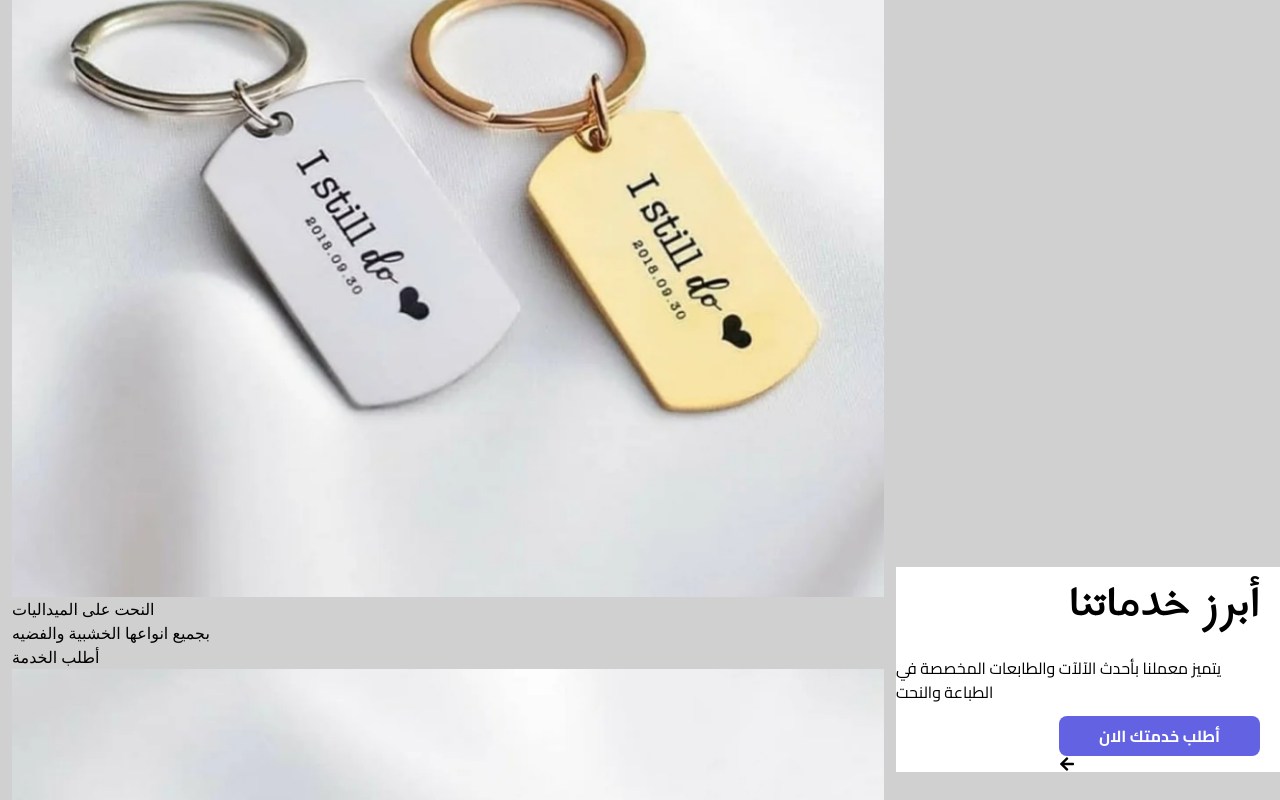
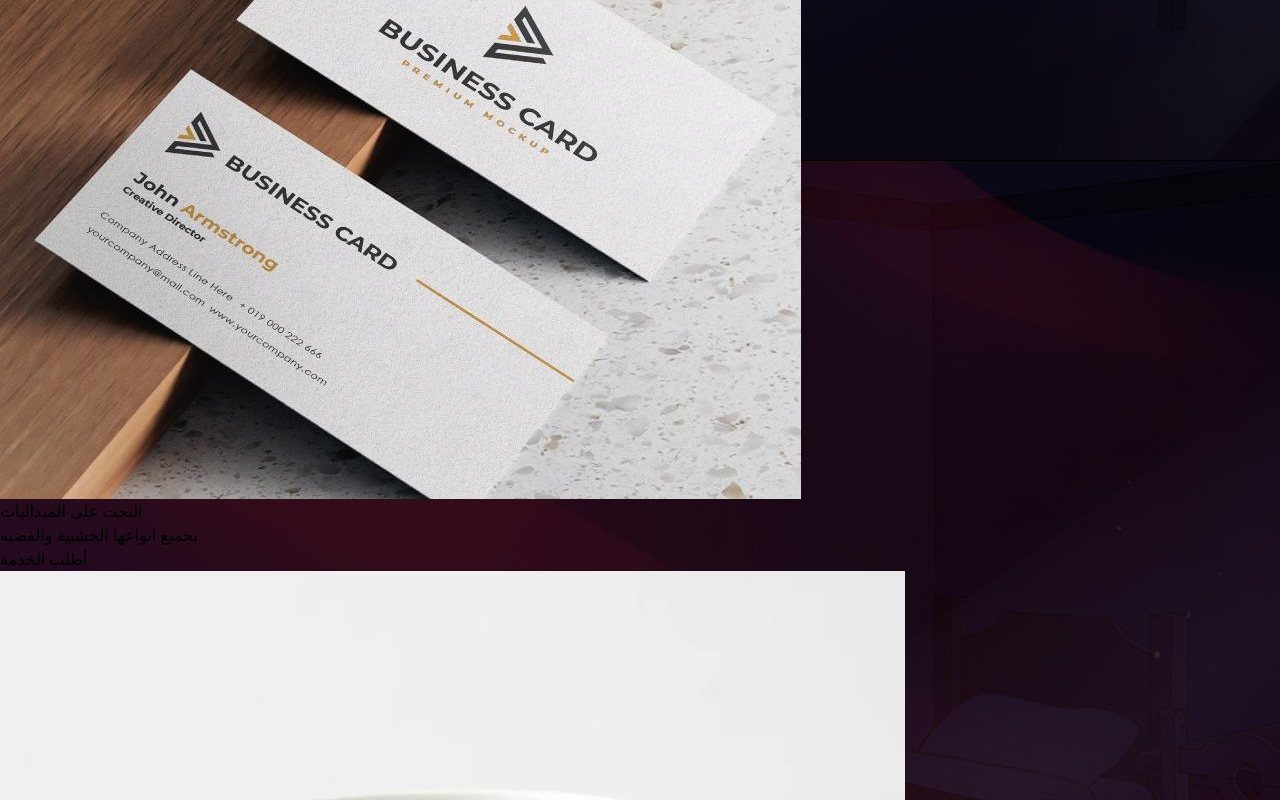
Before and after one commit to seriesBLACK/medad-center, a React (Vite) app: page / in a window 1280 px wide. Shown: the part 2000-2800 px from the top of the page. Built offline with nearby package versions, Linux system fonts and the light colour scheme.

Commit message:
create services section

```diff
--- a/src/components/ServiceCard.jsx
+++ b/src/components/ServiceCard.jsx
@@ -1,18 +1,17 @@
 
 export default function ServiceCard({ items }) {
   return (
-    <div className="h-[452px] w-[314px] bg-[#D9D9D9] rounded-[14px] flex flex-col justify-between p-[8px]">
-      {items.map((item) => (
-        <>
-          <img className="rounded-[14px] h-[299px] w-[298px]" key={item.id} src={item.img} alt="" />
-          <h4 className=" font-[Cairo] text-end text-black text-[24px] font-medium">{item.desc}</h4>
-          <p className="text-[#575454] text-end text-[14px] font-[Cairo]">{item.text}</p>
-          <button className="text-[#D5D7DC] bg-black rounded-[14px] font-[Cairo] font-bold w-[298px] h-[36px]">أطلب الخدمة</button>
-        </>
+
+    <div className="h-[452px] w-[314px] bg-[#5f1d1d11]  rounded-[14px] flex flex-col justify-between p-[8px] shadow-[0_35px_60px_-15px_rgba(0,0,0,0.3)] mb-3">
 
 
+      <img className="rounded-[14px] h-[299px] w-[298px]" key={items.id} src={items.img} alt="" />
+      <h4 className=" font-[Cairo] text-end text-white text-[24px] font-medium">{items.desc}</h4>
+      <p className="text-gray-400 text-end text-[14px] font-[Cairo]">{items.text}</p>
+      <button className="text-white bg-[#313d7c] rounded-[14px] font-[Cairo] font-bold w-[298px] h-[36px]">أطلب الخدمة</button>
 
-      ))}
+
     </div>
+
   )
 }
--- a/src/components/Services.jsx
+++ b/src/components/Services.jsx
@@ -1,14 +1,12 @@
 import "../css/services.scss";
-import { FaArrowLeft } from "react-icons/fa"
-import medalWood from "/services/medal.png";
 import medal from "/services/medal2.png";
 import cup from "/services/cup.png";
-import magic from "/services/cup2.png";
 import card from "/services/card.jpg";
-import stamp from "/services/stamp.png";
+import stamp from "/services/stamp.jpg";
 import bag from "/services/bag.jpg";
-import board from "/services/lighting-board.png"
+import board from "/services/lighting-board.png";
 import ServiceCard from "./ServiceCard";
+import smallBoard from "/services/board.png"
 
 
 
@@ -22,43 +20,60 @@ const Services = () => {
       text: "بجميع انواعها الخشبية والفضيه",
     },
     {
-      id: 1,
-      img: medal,
+      id: 2,
+      img: card,
       desc: "النحت على الميداليات",
       text: "بجميع انواعها الخشبية والفضيه",
     },
     {
-      id: 1,
-      img: medal,
-      desc: "النحت على الميداليات",
-      text: "بجميع انواعها الخشبية والفضيه",
+      id: 3,
+      img: cup,
+      desc: "الطباعه على الاكواب",
+      text: "بانواعها السحرية العاديه",
     },
     {
-      id: 1,
-      img: medal,
-      desc: "النحت على الميداليات",
-      text: "بجميع انواعها الخشبية والفضيه",
+      id: 4,
+      img: board,
+      desc: "لوحات ضوئية متكاملة",
+      text: "",
     },
+    {
+      id: 5,
+      img: bag,
+      desc: "الطباعة على الاكياس",
+      text: "البلاستيكية والكرتونيه",
+    },
+    {
+      id: 6,
+      img: stamp,
+      desc: "تنفيد الاختام بجميع انواعها",
+      text: "",
+    },
+    {
+      id: 7,
+      img: smallBoard,
+      desc: "لوحات ارشاديه",
+      text: "",
+    },
+
   ]
 
 
 
   return (
-    <section className="services h-[100vh] flex flex-nowrap">
-      <div className="left-side">
-        <ServiceCard items={items} />
+    <section className="services">
 
+      <div className="right-side">
+        <h2>أبرز الخدمات</h2>
+        <p>يتميز معمل <span style={{ color: "#fbbf5f" }}> مداد</span> بأحدث الآلآت والطابعات المخصصة في الطباعة والنحت</p>
       </div>
 
+      <div className="flex gap-4 flex-wrap justify-around">
+        {items.map((item) => (
+          <ServiceCard items={item} />
+        ))}
+      </div>
 
-      <div className="right-side">
-        <h2>أبرز خدماتنا</h2>
-        <p>يتميز معملنا بأحدث الآلآت والطابعات المخصصة في الطباعة والنحت</p>
-        <div className=" relative">
-          <button>أطلب خدمتك الان</button>
-          <FaArrowLeft className=" absolute top-[0.5rem] left-2 h-6 text-white" />
-        </div>
-      </div>
     </section>
   );
 };
--- a/src/css/hero.css
+++ b/src/css/hero.css
@@ -4,7 +4,7 @@ main {
   display: flex;
   flex-direction: column;
   align-items: center;
-  background-image: url("/medad.jpg");
+  /* background-image: url("/medad.jpg"); */
 }
 
 .hero-container {
--- a/src/css/services.scss
+++ b/src/css/services.scss
@@ -2,45 +2,26 @@
 
 
 .services {
-  background-color: hsl(0deg 0% 81.57%);
-  display: flex;
-  align-items: center;
+
 
   .right-side {
-    background-color: white;
-    width: 30%;
-    height: 100%;
-    padding-right: 20px;
-    display: flex;
-    flex-direction: column;
-    align-items: end;
-    justify-content: center;
-    gap: 12px;
+    text-align: center;
 
     h2 {
+      color: white;
       font-family: "Harmattan", sans-serif;
       font-weight: 700;
-      font-size: 3.2rem;
+      font-size: 3.8rem;
     }
 
     p {
+      color: white;
       font-family: "Cairo", sans-serif;
-    }
-
-    button {
-      height: 40px;
-      padding: 0 40px;
-      font-family: "Cairo", sans-serif;
-      border-radius: 0.5rem;
-      border: none;
-      background-color: rgb(98, 98, 227);
-      color: white;
-      font-weight: 700;
+      margin-bottom: 23px;
     }
   }
 
   .left-side {
-    width: 70%;
     height: 100%;
     padding: 12px;
   }
--- a/src/index.css
+++ b/src/index.css
@@ -3,6 +3,7 @@
 @tailwind utilities;
 
 body {
+  background-image: url("/medad.jpg");
   margin: 0;
   padding: 0;
 }
```
Also changed, not shown: public/services/board.png (added), public/services/stamp.jpg (added).
